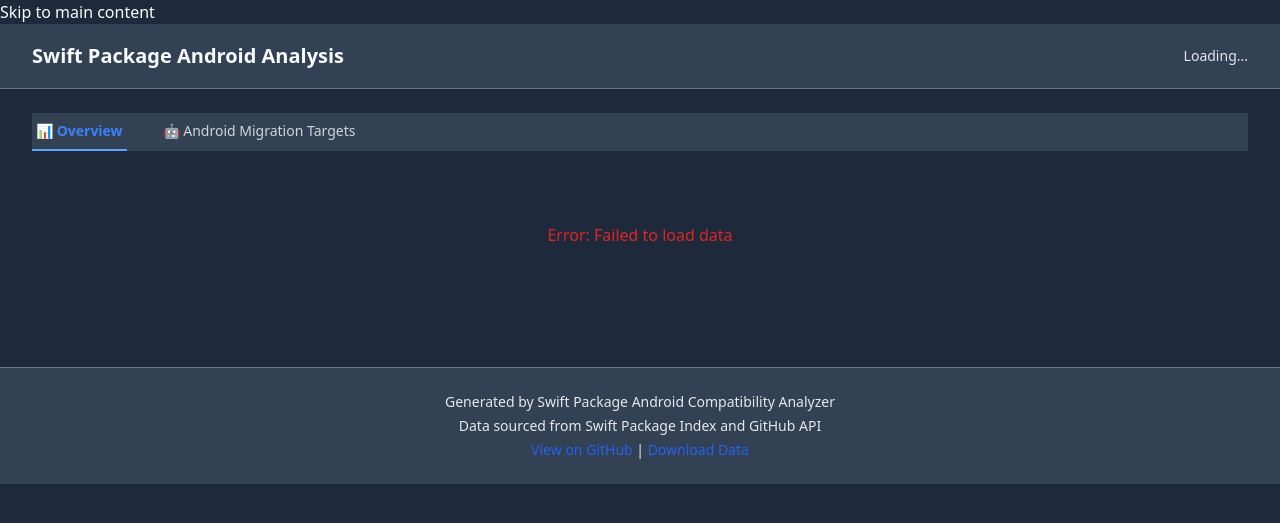
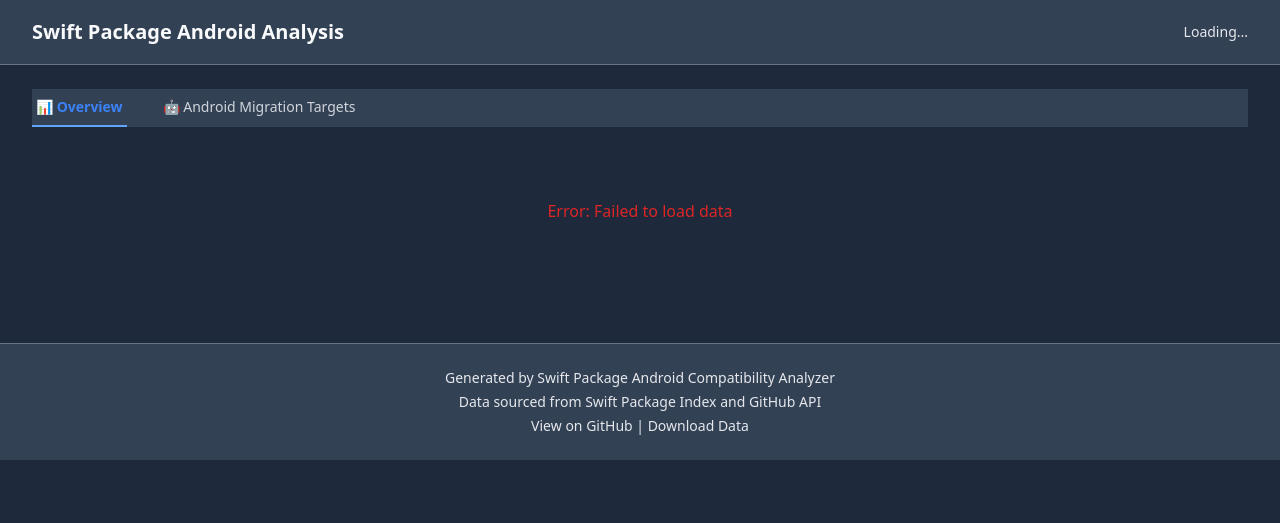
Before and after one commit to Jake-Prickett/spm-android-support-tracking, a Python web app: template swift_package_analyzer/templates/github_pages_template.html in a window 1280 px wide. Shown: the top 523 px of the page. Run offline with Jinja, Linux system fonts and the light colour scheme; the template is opened without the code that fills it, so the values that code supplies are empty; some libraries are stand-ins or nearby versions.

Commit message:
Clean up unused styles and JS, update SVG and links
Removed redundant CSS and JavaScript related to repo cards, theme management, and lazy loading. Updated the Swift Package Index SVG to use currentColor for better theming and simplified footer link classes for consistency.

```diff
--- a/swift_package_analyzer/templates/github_pages_template.html
+++ b/swift_package_analyzer/templates/github_pages_template.html
@@ -31,9 +31,6 @@
             --warning-amber: #f59e0b;     /* 4.8:1 contrast on dark */
             --shadow-color: rgba(0, 0, 0, 0.5);
         }
-
-
-
 
         /* High contrast mode support */
         @media (prefers-contrast: high) {
@@ -251,10 +248,44 @@
             color: var(--warning-amber);
         }
 
-        /* Skip link for accessibility */\n        .skip-link {\n            position: absolute;\n            top: -40px;\n            left: 6px;\n            background: var(--primary-blue);\n            color: white;\n            padding: 8px 16px;\n            text-decoration: none;\n            border-radius: 4px;\n            z-index: 1000;\n            font-weight: 600;\n        }\n        \n        .skip-link:focus {\n            top: 6px;\n        }\n        \n        /* Screen reader only content */\n        .sr-only {\n            position: absolute;\n            width: 1px;\n            height: 1px;\n            padding: 0;\n            margin: -1px;\n            overflow: hidden;\n            clip: rect(0, 0, 0, 0);\n            border: 0;\n        }
+        /* Skip link for accessibility */
+        .skip-link {
+            position: absolute;
+            top: -40px;
+            left: 6px;
+            background: var(--primary-blue);
+            color: white;
+            padding: 8px 16px;
+            text-decoration: none;
+            border-radius: 4px;
+            z-index: 1000;
+            font-weight: 600;
+        }
+
+        .skip-link:focus {
+            top: 6px;
+        }
+
+        /* Screen reader only content */
+        .sr-only {
+            position: absolute;
+            width: 1px;
+            height: 1px;
+            padding: 0;
+            margin: -1px;
+            overflow: hidden;
+            clip: rect(0, 0, 0, 0);
+            border: 0;
+        }
 
         /* Reduced motion support */
-        @media (prefers-reduced-motion: reduce) {\n            *, *::before, *::after {\n                animation-duration: 0.01ms !important;\n                animation-iteration-count: 1 !important;\n                transition-duration: 0.01ms !important;\n            }\n        }
+        @media (prefers-reduced-motion: reduce) {
+            *, *::before, *::after {
+                animation-duration: 0.01ms !important;
+                animation-iteration-count: 1 !important;
+                transition-duration: 0.01ms !important;
+            }
+        }
 
         /* Lazy loading animation */
         .fade-in {
@@ -288,15 +319,6 @@
         }
 
 
-        /* Repository card fixes */
-        .repo-card {
-            background-color: var(--bg-card) !important;
-            color: var(--text-primary) !important;
-        }
-
-        .repo-card:hover {
-            background-color: var(--bg-hover) !important;
-        }
 
         /* Summary card fixes */
         .summary-card {
@@ -426,8 +448,8 @@
             <p>Generated by Swift Package Android Compatibility Analyzer</p>
             <p class="mt-1">Data sourced from Swift Package Index and GitHub API</p>
             <p class="mt-1">
-                <a href="https://github.com/your-repo" class="text-blue-600 hover:text-blue-800">View on GitHub</a> |
-                <a href="#" onclick="downloadData()" class="text-blue-600 hover:text-blue-800">Download Data</a>
+                <a href="https://github.com/your-repo" class="hover:text-blue-800">View on GitHub</a> |
+                <a href="#" onclick="downloadData()" class="hover:text-blue-800">Download Data</a>
             </p>
         </div>
     </footer>
@@ -605,7 +627,10 @@
                             <a href="https://swiftpackageindex.com/${repo.owner}/${repo.name}"
                                class="inline-flex items-center justify-center w-10 h-10 bg-orange-500 hover:bg-orange-600 rounded-lg transition-colors"
                                target="_blank" title="View on Swift Package Index" aria-label="View ${repo.owner}/${repo.name} on Swift Package Index">
-                                <svg xmlns="http://www.w3.org/2000/svg" viewBox="0 0 128 128"><path fill="#f05138" d="M126.33 34.06a39.32 39.32 0 00-.79-7.83 28.78 28.78 0 00-2.65-7.58 28.84 28.84 0 00-4.76-6.32 23.42 23.42 0 00-6.62-4.55 27.27 27.27 0 00-7.68-2.53c-2.65-.51-5.56-.51-8.21-.76H30.25a45.46 45.46 0 00-6.09.51 21.82 21.82 0 00-5.82 1.52c-.53.25-1.32.51-1.85.76a33.82 33.82 0 00-5 3.28c-.53.51-1.06.76-1.59 1.26a22.41 22.41 0 00-4.76 6.32 23.61 23.61 0 00-2.65 7.58 78.5 78.5 0 00-.79 7.83v60.39a39.32 39.32 0 00.79 7.83 28.78 28.78 0 002.65 7.58 28.84 28.84 0 004.76 6.32 23.42 23.42 0 006.62 4.55 27.27 27.27 0 007.68 2.53c2.65.51 5.56.51 8.21.76h63.22a45.08 45.08 0 008.21-.76 27.27 27.27 0 007.68-2.53 30.13 30.13 0 006.62-4.55 22.41 22.41 0 004.76-6.32 23.61 23.61 0 002.65-7.58 78.49 78.49 0 00.79-7.83V34.06z"/><path fill="#fefefe" d="M85 96.5c-11.11 6.13-26.38 6.76-41.75.47A64.53 64.53 0 0113.84 73a50 50 0 0010.85 6.32c15.87 7.1 31.73 6.61 42.9 0-15.9-11.66-29.4-26.82-39.46-39.2a43.47 43.47 0 01-5.29-6.82c12.16 10.61 31.5 24 38.38 27.79a271.77 271.77 0 01-27-32.34 266.8 266.8 0 0044.47 34.87c.71.38 1.26.7 1.7 1a32.7 32.7 0 001.21-3.51c3.71-12.89-.53-27.54-9.79-39.67C93.25 33.81 106 57.05 100.66 76.51c-.14.53-.29 1-.45 1.55l.19.22c10.59 12.63 7.68 26 6.35 23.5C101 91 90.37 94.33 85 96.5z"/></svg>
+                                <svg class="w-5 h-5 text-white" xmlns="http://www.w3.org/2000/svg" viewBox="0 0 128 128">
+                                    <path fill="currentColor" d="M126.33 34.06a39.32 39.32 0 00-.79-7.83 28.78 28.78 0 00-2.65-7.58 28.84 28.84 0 00-4.76-6.32 23.42 23.42 0 00-6.62-4.55 27.27 27.27 0 00-7.68-2.53c-2.65-.51-5.56-.51-8.21-.76H30.25a45.46 45.46 0 00-6.09.51 21.82 21.82 0 00-5.82 1.52c-.53.25-1.32.51-1.85.76a33.82 33.82 0 00-5 3.28c-.53.51-1.06.76-1.59 1.26a22.41 22.41 0 00-4.76 6.32 23.61 23.61 0 00-2.65 7.58 78.5 78.5 0 00-.79 7.83v60.39a39.32 39.32 0 00.79 7.83 28.78 28.78 0 002.65 7.58 28.84 28.84 0 004.76 6.32 23.42 23.42 0 006.62 4.55 27.27 27.27 0 007.68 2.53c2.65.51 5.56.51 8.21.76h63.22a45.08 45.08 0 008.21-.76 27.27 27.27 0 007.68-2.53 30.13 30.13 0 006.62-4.55 22.41 22.41 0 004.76-6.32 23.61 23.61 0 002.65-7.58 78.49 78.49 0 00.79-7.83V34.06z"/>
+                                    <path fill="#fefefe" d="M85 96.5c-11.11 6.13-26.38 6.76-41.75.47A64.53 64.53 0 0113.84 73a50 50 0 0010.85 6.32c15.87 7.1 31.73 6.61 42.9 0-15.9-11.66-29.4-26.82-39.46-39.2a43.47 43.47 0 01-5.29-6.82c12.16 10.61 31.5 24 38.38 27.79a271.77 271.77 0 01-27-32.34 266.8 266.8 0 0044.47 34.87c.71.38 1.26.7 1.7 1a32.7 32.7 0 001.21-3.51c3.71-12.89-.53-27.54-9.79-39.67C93.25 33.81 106 57.05 100.66 76.51c-.14.53-.29 1-.45 1.55l.19.22c10.59 12.63 7.68 26 6.35 23.5C101 91 90.37 94.33 85 96.5z"/>
+                                </svg>
                             </a>
                         </div>
                     </div>
@@ -876,11 +901,6 @@
             }
         }
 
-        // Dark theme is always enabled - no theme management needed
-        function initializeTheme() {
-            // Force dark theme permanently
-        }
-
         // Download functionality
         function downloadData() {
             const dataStr = JSON.stringify(appData, null, 2);
@@ -895,20 +915,6 @@
             URL.revokeObjectURL(url);
         }
 
-        // Performance optimization: Lazy load content only when visible
-        function setupLazyLoading() {
-            const observer = new IntersectionObserver((entries) => {
-                entries.forEach(entry => {
-                    if (entry.isIntersecting) {
-                        entry.target.classList.add('fade-in');
-                    }
-                });
-            });
-
-            document.querySelectorAll('.chart-container').forEach(chart => {
-                observer.observe(chart);
-            });
-        }
 
         // Error handling
         window.addEventListener('error', function(e) {
```
